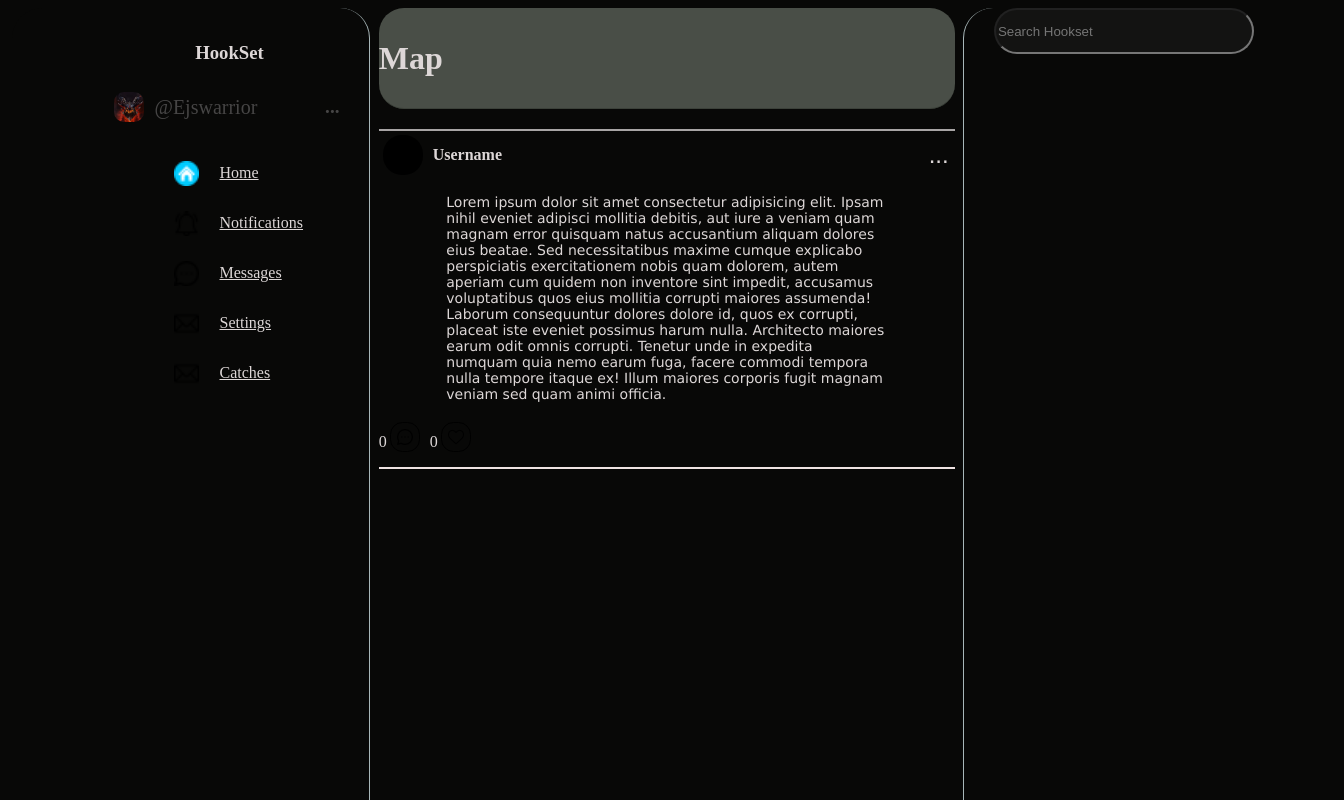
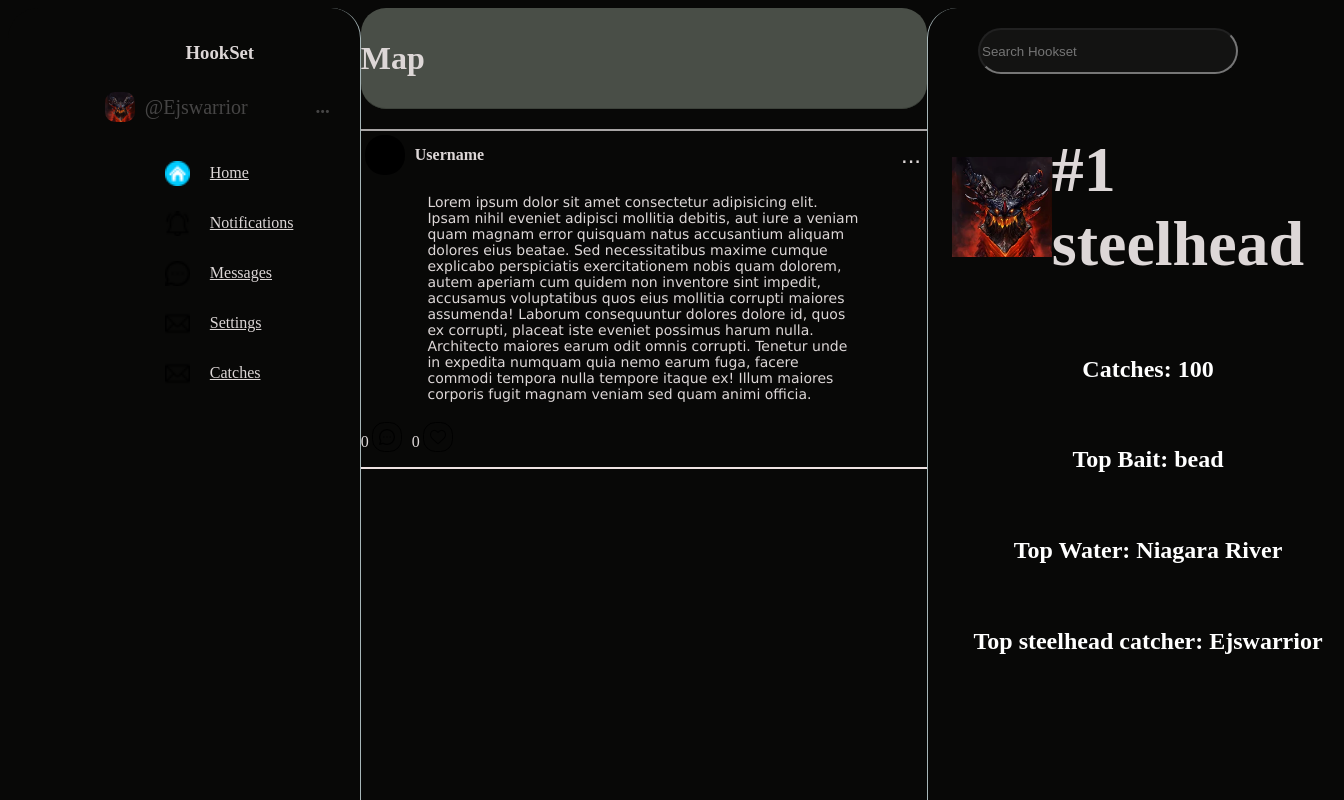
Before and after one commit to Ejswarrior/hookset, a Next.js app: page /home in a window 1280 px wide. Shown: the top 800 px of the page, 1344 px wide, since content can reach past the window. Built offline with nearby package versions, Linux system fonts and the light colour scheme.

Commit message:
Added sidebar for top caught fish

```diff
--- a/app/home/page.tsx
+++ b/app/home/page.tsx
@@ -15,6 +15,4 @@ export async function Home(){
             </div>
     )
 }
-
-
 export default Home;
--- a/components/Containers/container.module.scss
+++ b/components/Containers/container.module.scss
@@ -32,4 +32,5 @@
     border-left: solid 1px rgb(167, 182, 184);
     right: 0;
     position: relative;
+    padding: 20px;
 }
--- a/components/Containers/containerRight.tsx
+++ b/components/Containers/containerRight.tsx
@@ -2,12 +2,15 @@
 import styles from './container.module.scss';
 import SearchBar from '../Search/SearchBar';
 import {useState} from 'react'
+import RecommendationBar from '../RecommendationBar/RecommendationBar';
+
 export default function ContainerRight() {
 
     const [searchValue, setValue] = useState('')
     return (
         <div className={styles.containerRight}>
             <SearchBar value={searchValue} onChange={(e) => {setValue(e.target.value)}} />
+            <RecommendationBar />
         </div>
     )
 
--- a/components/Profile/Profile.tsx
+++ b/components/Profile/Profile.tsx
@@ -1,6 +1,6 @@
-import Image from 'next/image'
-import styles from './profile.module.scss'
-import dw from '../../public/dw.jpg'
+import Image from 'next/image';
+import styles from './profile.module.scss';
+import dw from '../../public/dw.jpg';
 
 
 export default function Profile() {
--- a/components/RecommendationBar/Recommendation.module.scss
+++ b/components/RecommendationBar/Recommendation.module.scss
@@ -1,3 +1,40 @@
-.recList {
-    background-color: #131312;
+.fishList   {
+    display: flex;
+    flex-direction: column;
+    align-items: center;
+    width: 100%;
+
+
+    .recList {
+        width: 100%;
+        height: 200px;
+        border-radius: 40px;
+        display: flex;
+        flex-direction: column;
+        align-items: center;
+
+        .fishTitleGroup {
+            display: flex;
+            justify-content: space-between;
+            align-items: center;
+
+
+            .fishTitle {
+                font-size: 64px;
+            }
+        }
+
+
+        .fishList{
+            display: flex;
+            align-items: center;
+            flex-direction: column;
+            width: 100%;
+
+            .listItem {
+                color: white;
+                font-size: 24px;
+            }
+        }
+    }
 }
--- a/components/RecommendationBar/RecommendationBar.tsx
+++ b/components/RecommendationBar/RecommendationBar.tsx
@@ -0,0 +1,28 @@
+'use client';
+
+import RecommendationGroup from "./RecommendationGroup";
+import dw from '../../public/dw.jpg';
+
+export default function RecommendationBar() {
+
+    const data =
+    [
+        {
+            src: dw,
+            alt: 'fish picture',
+            fish: 'steelhead',
+            fishNumber: 1,
+            catches: 100,
+            bait: 'bead',
+            water: 'Niagara River',
+            userName: 'Ejswarrior',
+        },
+    ]
+
+
+    return(
+        <div>
+                <RecommendationGroup data={data}/>
+        </div>
+    )
+}
--- /dev/null
+++ b/components/RecommendationBar/RecommendationGroup.tsx
@@ -0,0 +1,24 @@
+import { ReactNode } from "react";
+import Image, { StaticImageData } from 'next/image';
+import RecommendationItem, {RecommendationItemProps} from "./RecommendationItem";
+import Link from 'next/link';
+import styles from './recommendation.module.scss';
+
+interface RecommendationGroupProps {
+    data: RecommendationItemProps[];
+}
+export default function RecommendationGroup(props: RecommendationGroupProps) {
+    const { data } = props;
+
+    return(
+
+        <div>
+            <ul className={styles.fishList}>
+                {data.map((item, index) => {
+                    return <RecommendationItem key={index} {...item}/>
+                })}
+            </ul>
+        </div>
+
+    )
+}
--- a/components/RecommendationBar/RecommendationItem.tsx
+++ b/components/RecommendationBar/RecommendationItem.tsx
@@ -3,18 +3,37 @@ import Image, { StaticImageData } from 'next/image';
 import Link from 'next/link';
 import styles from './recommendation.module.scss';
 
-interface RecommendationItemProps {
-    children?: ReactNode;
-    href: URL;
+export interface RecommendationItemProps {
     src: StaticImageData;
     alt: string;
+    fish: ReactNode;
+    fishNumber: number;
+    catches: number;
+    bait: string;
+    water: string;
+    userName: string;
 }
+
 export default function RecommendationItem(props: RecommendationItemProps) {
-    const { children, href, src, alt } = props;
+
+    const {src, alt, fish, fishNumber, catches, bait, water, userName } = props;
+
     return(
+
         <div>
-            <Link href={href}><li className={styles.recList}><Image className={styles.recIamge} src={src} alt={alt} width={30} height={30}/>
-            {children}</li></Link>
+            <li className={styles.recList}>
+                <div className={styles.fishTitleGroup}>
+                    <Image className={styles.recIamge} src={src} alt={alt} width={100} height={100}/>
+                    <h1 className={styles.fishTitle}>#{fishNumber} {fish}</h1>
+                </div>
+                <div className={styles.fishList}>
+                    <h4 className={styles.listItem}>Catches: {catches}</h4>
+                    <h4 className={styles.listItem}>Top Bait: {bait}</h4>
+                    <h4 className={styles.listItem}>Top Water: {water}</h4>
+                    <h4 className={styles.listItem}>Top {fish} catcher: {userName}</h4>
+                </div>
+            </li>
         </div>
+
     )
 }
```
Also changed, not shown: public/steelhead.jpg (added).
